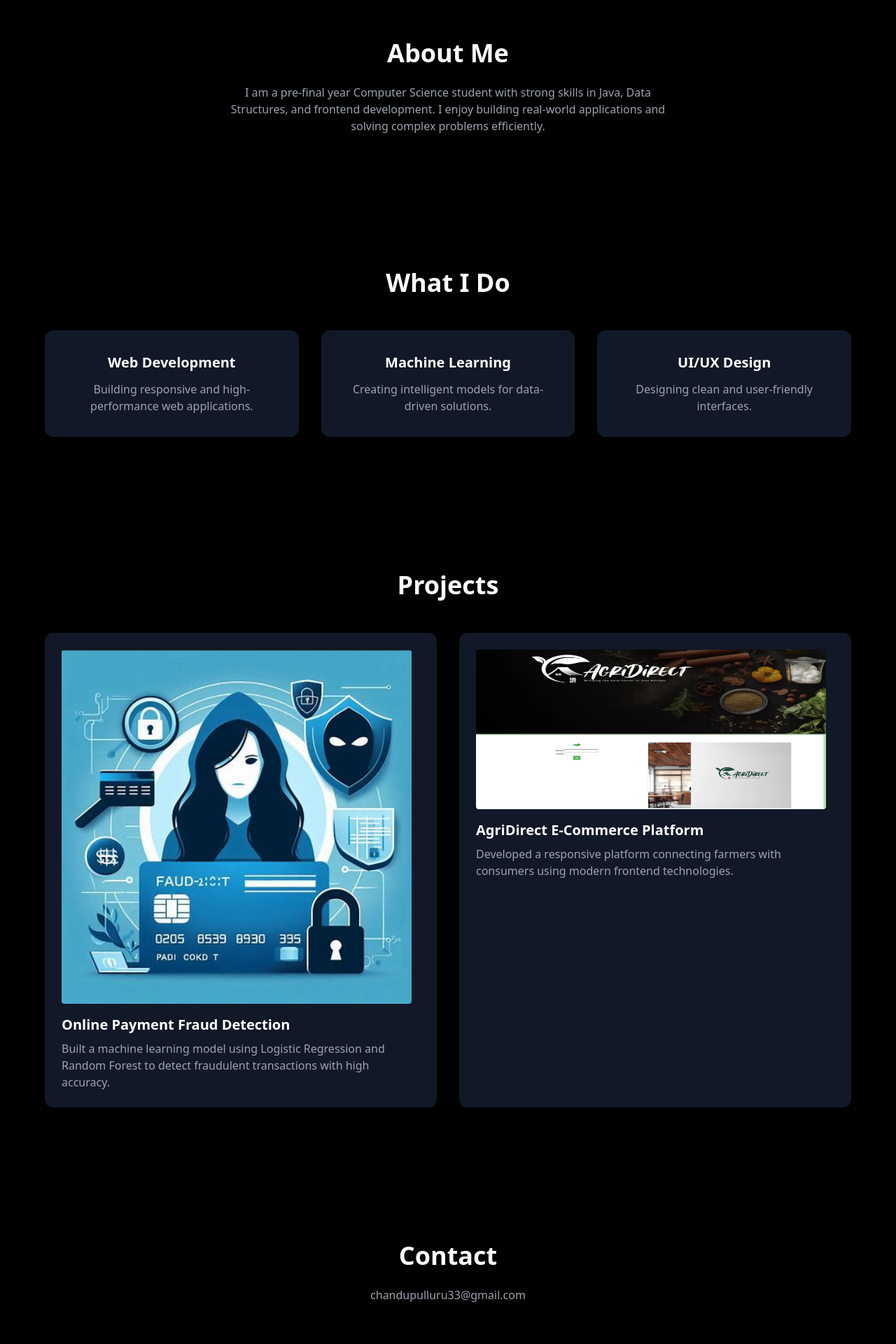
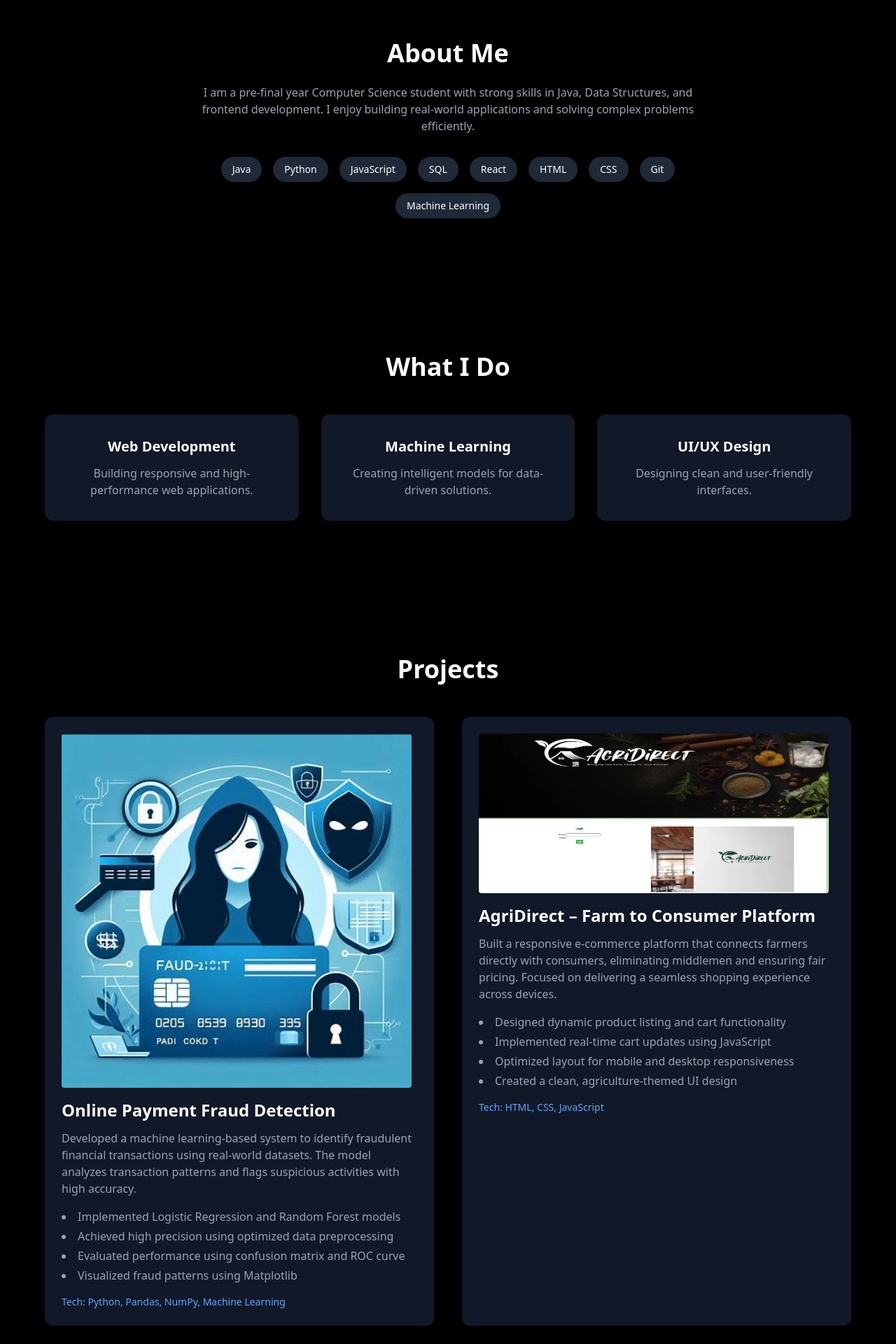
Before and after one commit to ChanduPulluru/LandingPage, a Next.js app: page / in a window 1280 px wide. Shown: the part 840-2760 px from the top of the page at 70% size. Built offline with nearby package versions, Linux system fonts and the light colour scheme.

Commit message:
Update page.js

```diff
--- a/app/page.js
+++ b/app/page.js
@@ -58,13 +58,40 @@ export default function Home() {
       </section>
 
       {/* ABOUT */}
-      <section id="about" className="py-24 px-6 md:px-16 text-center max-w-3xl mx-auto">
+      <section id="about" className="py-24 px-6 md:px-16 max-w-4xl mx-auto text-center">
+
   <h2 className="text-4xl font-bold mb-6">About Me</h2>
-        <p className="text-gray-400">
+
+  <p className="text-gray-400 mb-8">
     I am a pre-final year Computer Science student with strong skills in Java,
     Data Structures, and frontend development. I enjoy building real-world applications
     and solving complex problems efficiently.
   </p>
+
+  {/* SKILLS */}
+  <div className="flex flex-wrap justify-center gap-4">
+
+    {[
+      "Java",
+      "Python",
+      "JavaScript",
+      "SQL",
+      "React",
+      "HTML",
+      "CSS",
+      "Git",
+      "Machine Learning"
+    ].map((skill) => (
+      <span
+        key={skill}
+        className="px-4 py-2 bg-gray-800 rounded-full text-sm hover:bg-blue-600 transition"
+      >
+        {skill}
+      </span>
+    ))}
+
+  </div>
+
 </section>
 
       {/* SERVICES */}
@@ -101,24 +128,79 @@ export default function Home() {
       <section id="projects" className="py-24 px-6 md:px-16">
   <h2 className="text-4xl font-bold text-center mb-12">Projects</h2>
 
-        <div className="grid md:grid-cols-2 gap-8">
+  <div className="grid md:grid-cols-2 gap-10 max-w-6xl mx-auto">
 
+    {/* PROJECT 1 */}
     <div className="bg-gray-900 p-6 rounded-xl hover:scale-105 transition">
-            <Image src="/project1.png" alt="fraud" width={500} height={300} className="rounded mb-4"/>
-            <h3 className="text-xl font-bold">Online Payment Fraud Detection</h3>
-            <p className="text-gray-400 mt-2">
-              Built a machine learning model using Logistic Regression and Random Forest
-              to detect fraudulent transactions with high accuracy.
+
+      <Image
+        src="/project1.png"
+        alt="Fraud Detection"
+        width={500}
+        height={300}
+        className="rounded mb-4"
+      />
+
+      <h3 className="text-2xl font-bold">
+        Online Payment Fraud Detection
+      </h3>
+
+      <p className="text-gray-400 mt-3">
+        Developed a machine learning-based system to identify fraudulent financial transactions
+        using real-world datasets. The model analyzes transaction patterns and flags suspicious
+        activities with high accuracy.
       </p>
+
+      {/* FEATURES */}
+      <ul className="text-gray-400 mt-4 list-disc list-inside space-y-1">
+        <li>Implemented Logistic Regression and Random Forest models</li>
+        <li>Achieved high precision using optimized data preprocessing</li>
+        <li>Evaluated performance using confusion matrix and ROC curve</li>
+        <li>Visualized fraud patterns using Matplotlib</li>
+      </ul>
+
+      {/* TECH STACK */}
+      <p className="mt-4 text-sm text-blue-400">
+        Tech: Python, Pandas, NumPy, Machine Learning
+      </p>
+
     </div>
 
+
+    {/* PROJECT 2 */}
     <div className="bg-gray-900 p-6 rounded-xl hover:scale-105 transition">
-            <Image src="/project2.png" alt="agri" width={500} height={300} className="rounded mb-4"/>
-            <h3 className="text-xl font-bold">AgriDirect E-Commerce Platform</h3>
-            <p className="text-gray-400 mt-2">
-              Developed a responsive platform connecting farmers with consumers
-              using modern frontend technologies.
+
+      <Image
+        src="/project2.png"
+        alt="AgriDirect"
+        width={500}
+        height={300}
+        className="rounded mb-4"
+      />
+
+      <h3 className="text-2xl font-bold">
+        AgriDirect – Farm to Consumer Platform
+      </h3>
+
+      <p className="text-gray-400 mt-3">
+        Built a responsive e-commerce platform that connects farmers directly with consumers,
+        eliminating middlemen and ensuring fair pricing. Focused on delivering a seamless
+        shopping experience across devices.
       </p>
+
+      {/* FEATURES */}
+      <ul className="text-gray-400 mt-4 list-disc list-inside space-y-1">
+        <li>Designed dynamic product listing and cart functionality</li>
+        <li>Implemented real-time cart updates using JavaScript</li>
+        <li>Optimized layout for mobile and desktop responsiveness</li>
+        <li>Created a clean, agriculture-themed UI design</li>
+      </ul>
+
+      {/* TECH STACK */}
+      <p className="mt-4 text-sm text-blue-400">
+        Tech: HTML, CSS, JavaScript
+      </p>
+
     </div>
 
   </div>
```
Lines whose indentation alone changed are shown as unchanged.
